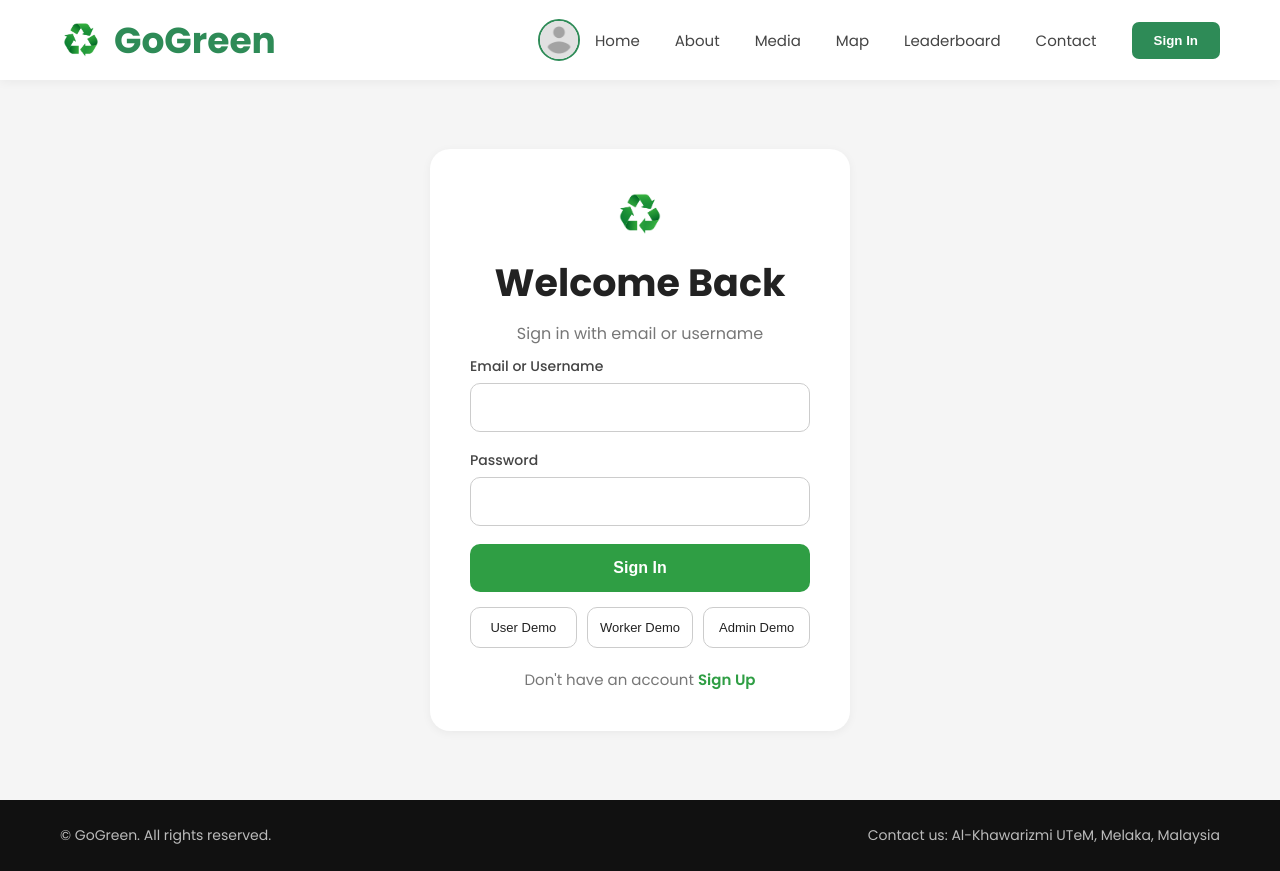
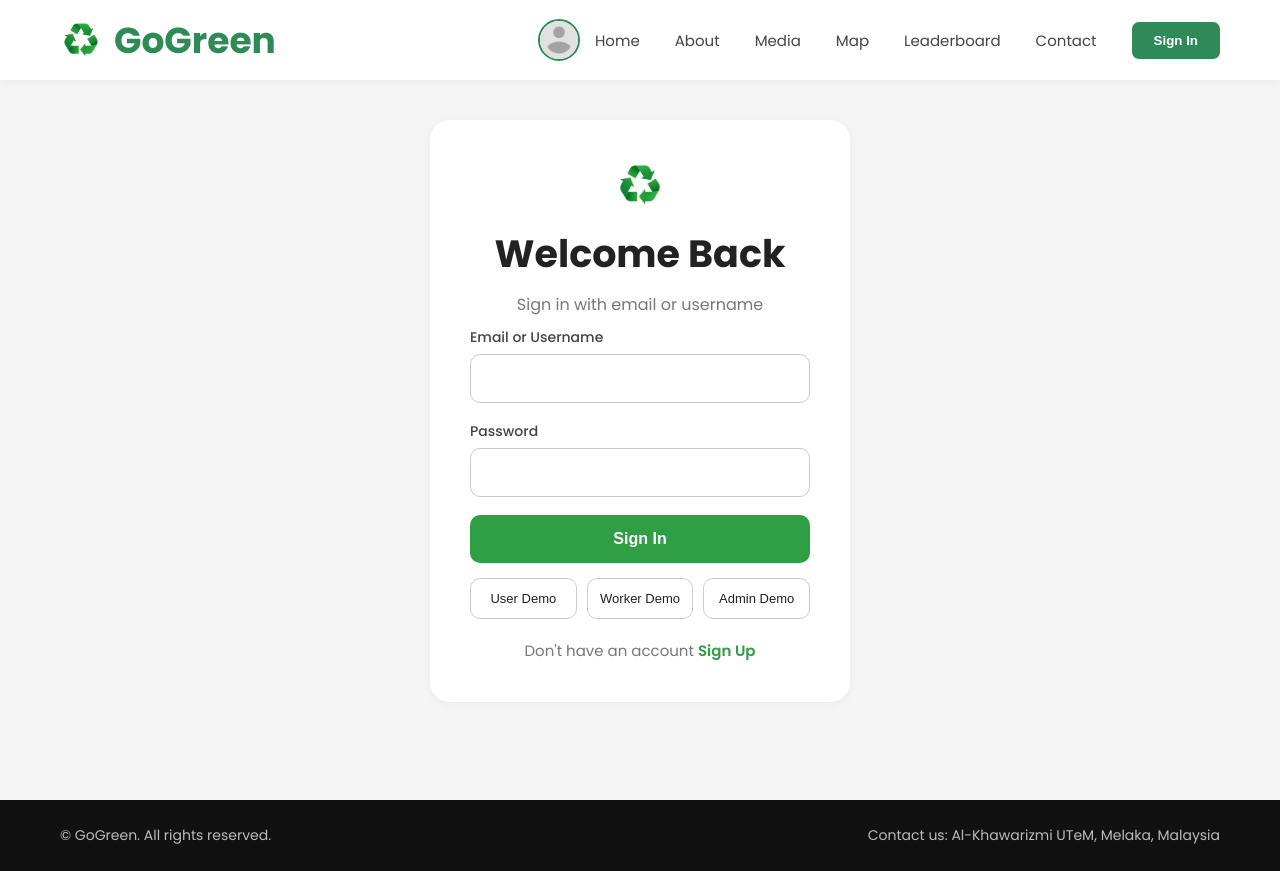
Before and after one commit to Azwan06/GoGreen-Workshop, a PHP site: page /login.html in a window 1280 px wide. Run offline with PHP 8.4, Linux system fonts and the light colour scheme.

```diff
--- a/Public/login.css
+++ b/Public/login.css
@@ -201,8 +201,9 @@ nav a:hover{
   min-height: 100vh;
   display: flex;
   justify-content: center;
-  align-items: center;
-  padding-top: 80px;
+  align-items: flex-start;
+  padding-top: 120px;
+  padding-bottom: 40px;
 }
 
 .login-box{
```
